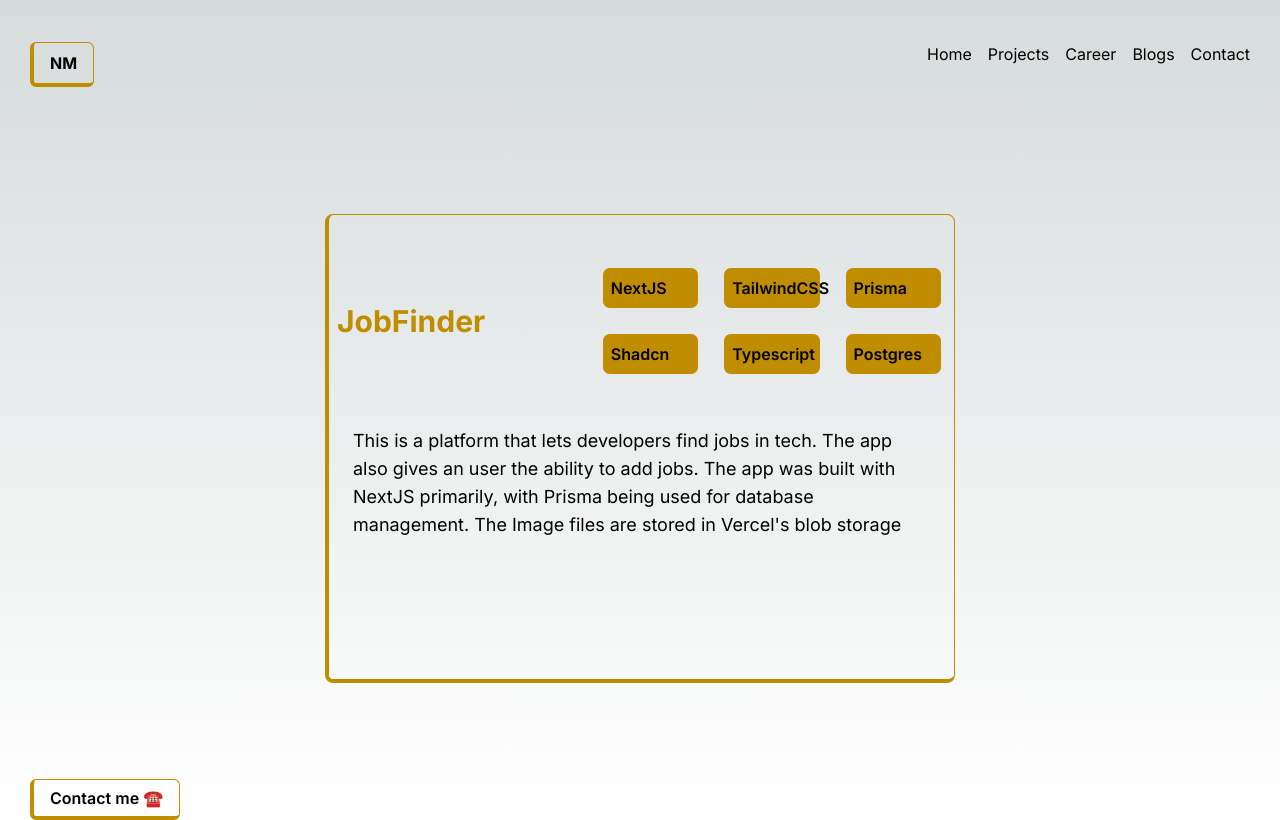
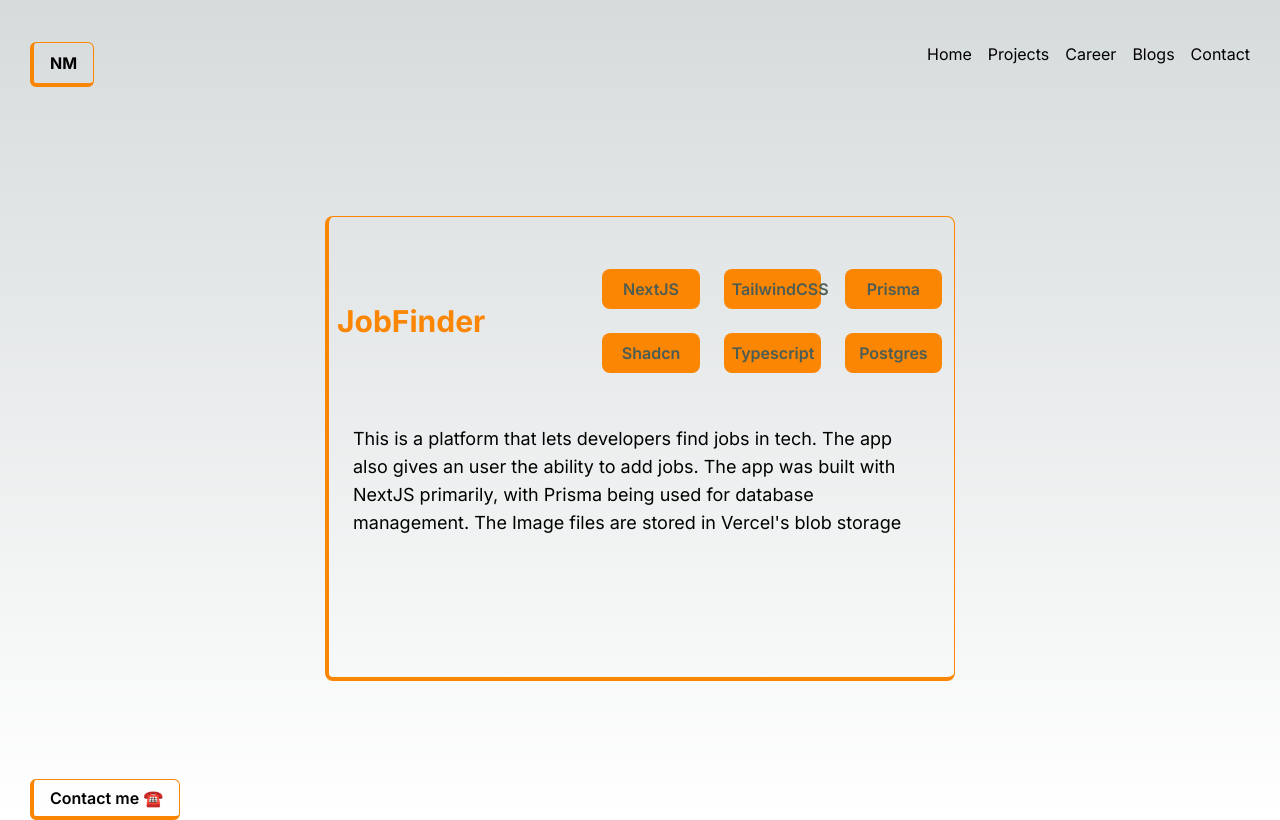
Before and after one commit to nidal23/bmp-dash, a Next.js app: page /projects/1 in a window 1280 px wide. Built offline with nearby package versions, Linux system fonts and the light colour scheme; some icons are missing.

Commit message:
update theme

```diff
--- a/src/app/career/page.tsx
+++ b/src/app/career/page.tsx
@@ -20,7 +20,7 @@ const CareerPage = () => {
           {experienceList.map((item) => (
             <Link
               href={`/career/${item.id}`}
-              className=" border flex text-white border-customYellow border-b-4 border-l-4 p-2 justify-around items-center text-center rounded-lg hover:cursor-pointer hover:bg-customYellow hover:text-black"
+              className=" border flex text-white border-customYellow border-b-4 border-l-4 p-2 justify-around items-center text-center rounded-lg hover:cursor-pointer hover:bg-customYellow hover:text-customBlue"
               key={item.id}
             >
               <div>
--- a/src/app/contact/page.tsx
+++ b/src/app/contact/page.tsx
@@ -35,10 +35,10 @@ const mediums = [
 const ContactPage = () => {
   return (
     <div className='flex flex-col justify-center gap-8 items-center p-4'>
-      <div className='font-semibold'>Reach me</div>
+      <div className='font-semibold text-customYellow'>Reach me</div>
       <div className='flex flex-col gap-2'>
         {mediums.map((app) => (
-          <Link href={`${app.link}`} key={app.name} className='flex items-center border border-customYellow border-b-4 border-l-4 rounded-md p-2 px-4 cursor-pointer transition-all duration-300 hover:bg-customYellow hover:text-black' target='_blank'>
+          <Link href={`${app.link}`} key={app.name} className='flex items-center border border-customYellow border-b-4 border-l-4 rounded-md p-2 px-4 cursor-pointer transition-all duration-300 hover:bg-customYellow hover:text-customBlue' target='_blank'>
             <Icon icon={app.icon} className='text-xl mr-2' />
             <div>{app.name}</div>
           </Link>
--- a/src/app/projects/[slug]/page.tsx
+++ b/src/app/projects/[slug]/page.tsx
@@ -19,7 +19,7 @@ const Page = () => {
     return porject.techStack.map((tech, index) => (
       <div
         key={index}
-        className=" border rounded-lg bg-customYellow text-black m-1 p-2 font-semibold"
+        className="rounded-lg bg-customYellow text-customBlue m-1 p-2 font-semibold text-center"
       >
         {tech}
       </div>
@@ -27,7 +27,7 @@ const Page = () => {
   };
 
   return (
-    <div className="px-2 flex flex-col gap-8 items-center justify-center border border-customYellow border-l-4 border-b-4 rounded-lg mx-auto w-1/2 p-12">
+    <div className="px-2 flex flex-col gap-8 items-center justify-center border-customYellow border border-l-4 border-b-4 rounded-lg mx-auto w-1/2 p-12">
       <div className=" flex gap-8 justify-center items-center">
         <div className="text-customYellow font-bold text-3xl">{porject.name}</div>
         <span className="font-thin text-slate-200 text-sm">built with</span>
--- a/src/components/Footer/footer.tsx
+++ b/src/components/Footer/footer.tsx
@@ -4,7 +4,7 @@ import React from 'react'
 const Footer = () => {
   return (
     <div>
-        <Link href={'/contact'} className=' mt-4 px-4 border rounded-md border-customYellow border-b-4 border-l-4 p-2 w-fit ml-5 cursor-pointer mb-6 transition-all duration-300 hover:bg-customYellow hover:text-black font-semibold'>Contact me ☎️</Link>
+        <Link href={'/contact'} className=' mt-4 px-4 border rounded-md border-customYellow border-b-4 border-l-4 p-2 w-fit ml-5 cursor-pointer mb-6 transition-all duration-300 hover:bg-customYellow hover:text-customBlue font-semibold'>Contact me ☎️</Link>
     </div>
   )
 }
--- a/src/components/Home/home.tsx
+++ b/src/components/Home/home.tsx
@@ -7,7 +7,7 @@ import { SquareArrowOutUpRight } from "lucide-react";
 const HomePage = () => {
   return (
     <div className="flex justify-around items-center w-full">
-      <div className="px-2 w-fit flex justify-center p-8 gap-8 items-center">
+      <div className="w-fit flex justify-center gap-8 p-16 items-center border-l-4 border-b-4 border-r-4 border-customYellow rounded-sm">
         <div className="-rotate-90">
           <Image
             src="/static/selfie.jpeg"
@@ -33,13 +33,13 @@ const HomePage = () => {
           </p>
         </div>
       </div>
-      <div className="w-fit flex flex-col items-center justify-center">
-        <p className="text-yellow-400 font-bold">Career so far: </p>
+      <div className="w-fit flex flex-col items-center justify-center p-16 border-l-4 border-t-4 border-r-4 border-customYellow rounded-sm">
+        <p className="text-customYellow font-bold">Career so far: </p>
         <div className="w-96 flex flex-col gap-4 h-full rounded-lg p-4">
           {experienceList.map((item) => (
             <Link
               href={`/career/${item.id}`}
-              className=" border flex font-semibold text-white border-customYellow border-b-4 border-l-4 p-2 justify-around items-center text-center rounded-lg hover:cursor-pointer hover:bg-customYellow hover:text-black"
+              className=" border flex font-semibold text-white border-customYellow border-b-4 border-l-4 p-2 justify-around items-center text-center rounded-lg hover:cursor-pointer hover:bg-customYellow hover:text-customBlue"
               key={item.id}
             >
               <div>
--- a/src/components/Navbar/NavLinkPage/navLinkPage.tsx
+++ b/src/components/Navbar/NavLinkPage/navLinkPage.tsx
@@ -13,7 +13,7 @@ const NavLinkPage = ({ title, path }: Item) => {
 
     return (
         <div>
-            <Link className={`${pathName === path && ' bg-customYellow font-bold rounded-lg px-4 p-2 text-black border-none'}`} href={path} key={title}>
+            <Link className={`${pathName === path && ' font-bold text-customYellow'}`} href={path} key={title}>
                 {title}
             </Link>
         </div>
--- a/src/components/Navbar/navbar.tsx
+++ b/src/components/Navbar/navbar.tsx
@@ -28,7 +28,7 @@ const links = [
 const Navbar = () => {
   return (
     <div className='flex justify-between mt-8'>
-        <div className=' px-4 border border-b-4 border-l-4 rounded-md border-customYellow p-2 w-fit ml-5 cursor-pointer mb-6 transition-all duration-300 hover:bg-customYellow hover:text-black font-bold'>
+        <div className=' px-4 border border-b-4 border-l-4 rounded-md border-customYellow p-2 w-fit ml-5 cursor-pointer mb-6 transition-all duration-300 hover:bg-customYellow hover:text-customBlue font-bold'>
             <Link href={'/'} className='cursor-pointer'>NM</Link>
         </div>
         <div className='flex flex-row space-x-4 justify-between mr-5'>
--- a/tailwind.config.ts
+++ b/tailwind.config.ts
@@ -9,7 +9,8 @@ const config: Config = {
   theme: {
     extend: {
       colors: {
-        customYellow: "#C08D00", // Define your custom color here
+        customYellow: "#FA8603", // Define your custom color here
+        customBlue: "#4D5D53",
       },
       backgroundImage: {
         "gradient-radial": "radial-gradient(var(--tw-gradient-stops))",
```
